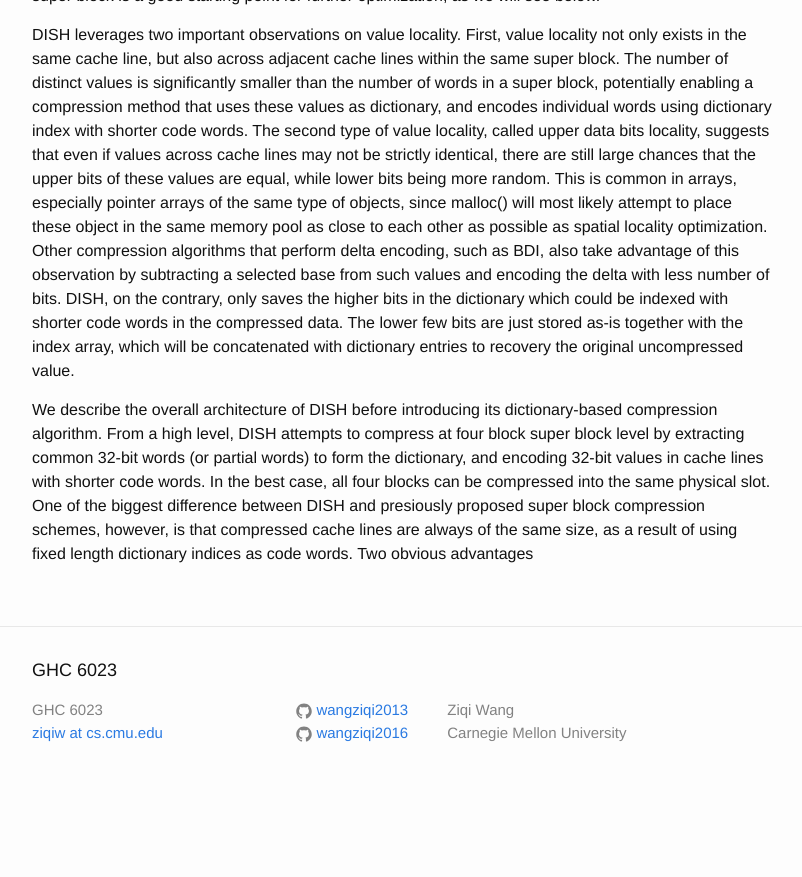
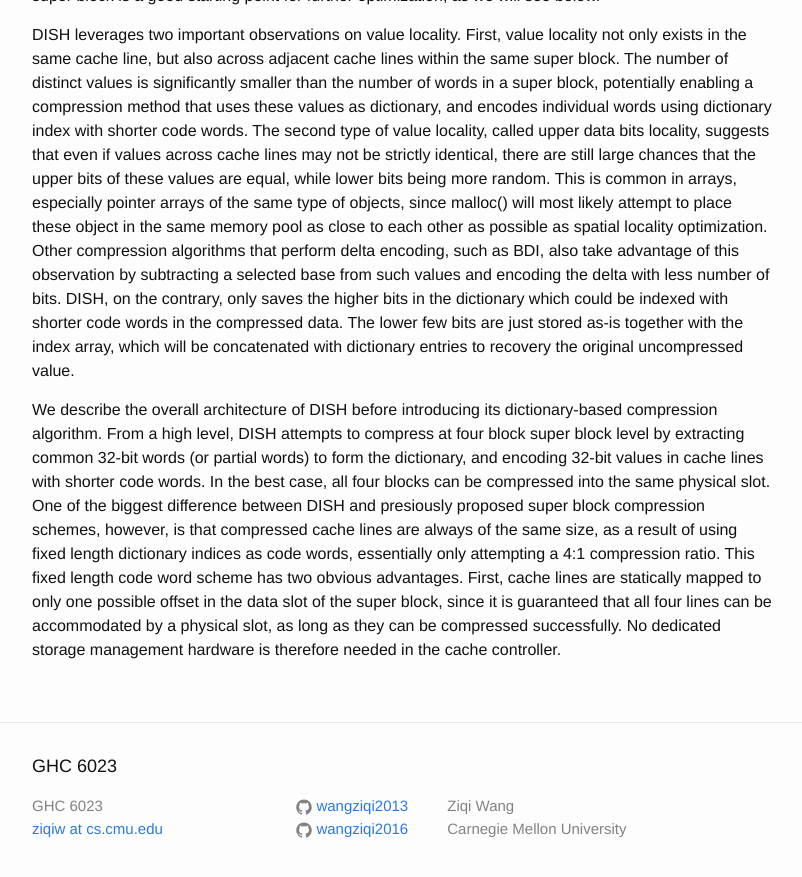
Before and after one commit to wangziqi2013/wangziqi2013.github.io, a Jekyll site: the page built from _posts/2020-07-18-dish.markdown, in a window 1280 px wide and 900 px high, scrolled down 1408 px. Shown: the top 877 px of the window, without its empty margins (238-1040 px from the left). Built offline with Jekyll 4.4.1, drawn with Linux system fonts in a browser that asks for light colours; before the commit the page ends 2212 px from its top, so only the background shows below that.

Commit message:
Adding advantage

```diff
--- a/_posts/2020-07-18-dish.markdown
+++ b/_posts/2020-07-18-dish.markdown
@@ -72,4 +72,8 @@ level, DISH attempts to compress at four block super block level by extracting c
 form the dictionary, and encoding 32-bit values in cache lines with shorter code words. In the best case, all four blocks
 can be compressed into the same physical slot. One of the biggest difference between DISH and presiously proposed super
 block compression schemes, however, is that compressed cache lines are always of the same size, as a result of using
-fixed length dictionary indices as code words. Two obvious advantages
+fixed length dictionary indices as code words, essentially only attempting a 4:1 compression ratio.
+This fixed length code word scheme has two obvious advantages. First, cache lines are statically mapped to only one possible
+offset in the data slot of the super block, since it is guaranteed that all four lines can be accommodated by a physical slot,
+as long as they can be compressed successfully. No dedicated storage management hardware is therefore needed in the cache
+controller.
```
